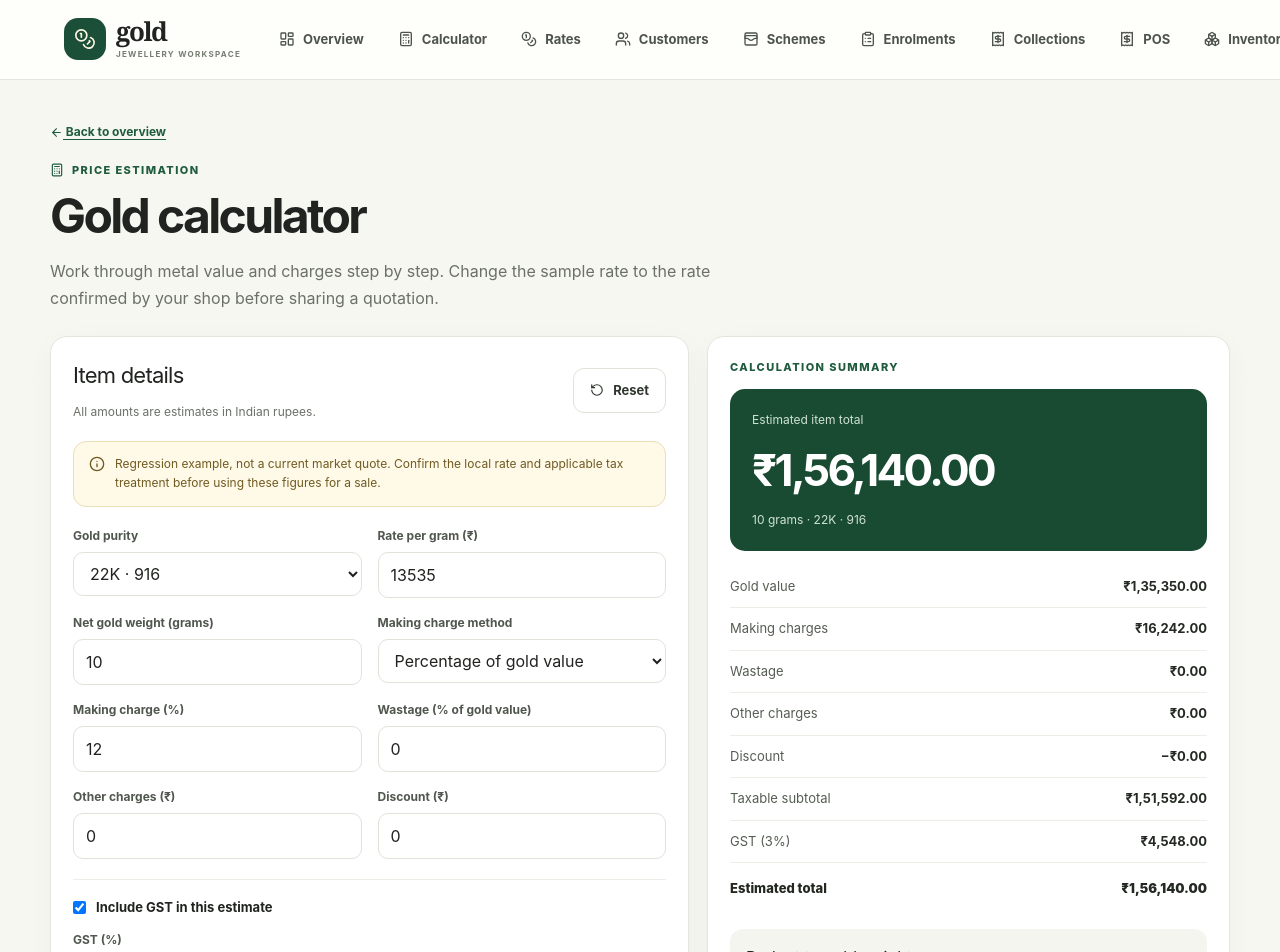
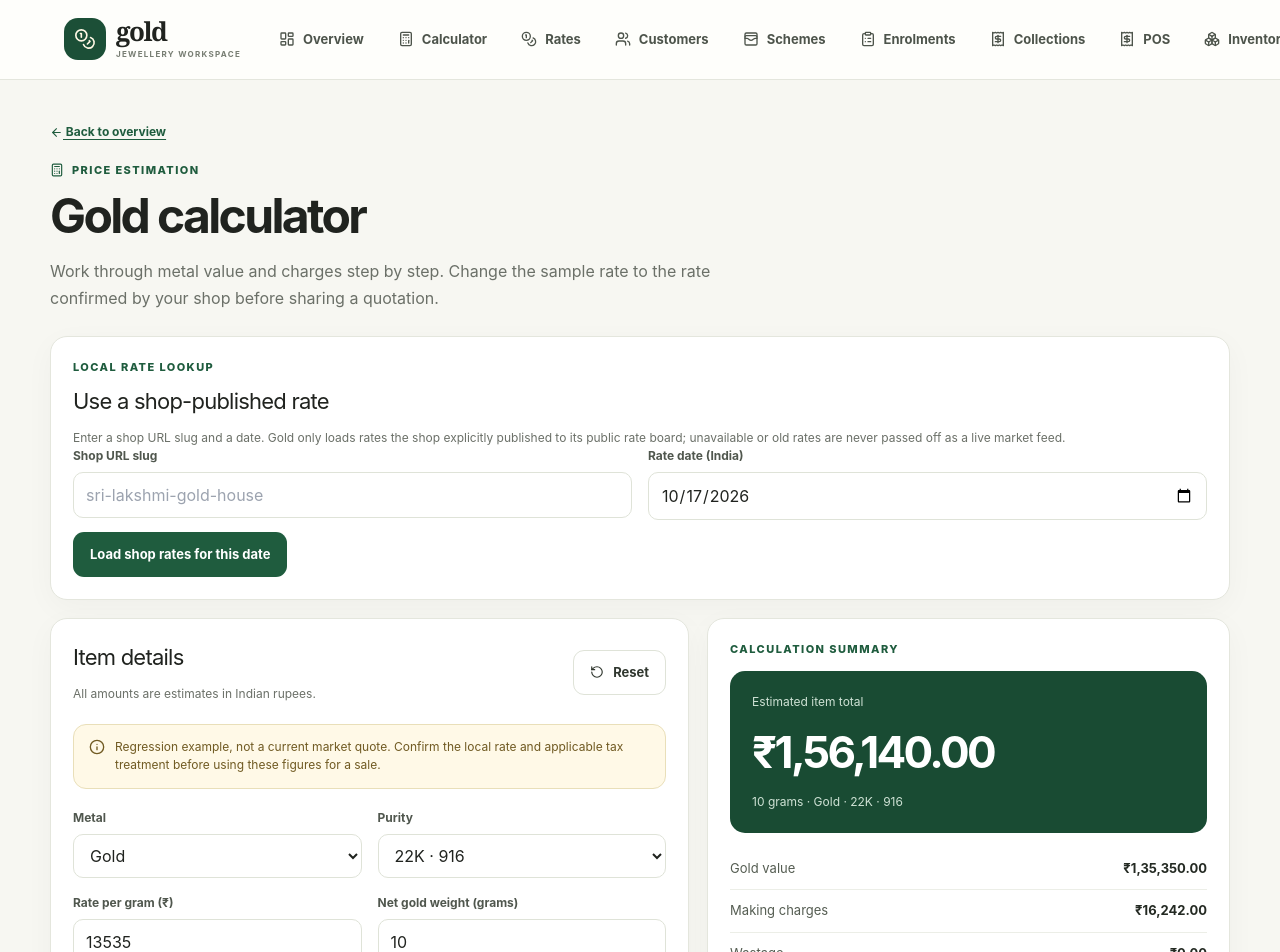
Before and after one commit to cva121997-source/gold, a Next.js app: page /calculator in a window 1280 px wide. Shown: the top 952 px of the page. Built offline with nearby package versions, Linux system fonts and the light colour scheme.

Commit message:
Connect calculator to shop-published location and date rates

```diff
--- a/app/calculator/calculator.tsx
+++ b/app/calculator/calculator.tsx
@@ -1,15 +1,33 @@
 "use client";
-import { useMemo, useState } from "react";
+import { useMemo, useState, type FormEvent } from "react";
 import { Info, RotateCcw } from "lucide-react";
 import { calculateJewelleryQuote } from "@/lib/gold-calculation.js";
 
 type MakingMode = "percent" | "fixed" | "perGram";
+type PublicRate = {
+  shop_name: string; shop_slug: string; branch_name: string | null; state: string | null;
+  district: string | null; city: string | null; locality: string | null;
+  metal_code: string; metal_name: string; purity_code: string; purity_label: string;
+  price_per_gram: number | string; source_label: string | null; rate_status: string;
+  effective_at: string; is_stale: boolean;
+};
+const todayInIndia = () => new Intl.DateTimeFormat("en-CA", {
+  timeZone: "Asia/Kolkata", year: "numeric", month: "2-digit", day: "2-digit"
+}).format(new Date());
 const inr = (amount: number) => new Intl.NumberFormat("en-IN", { style: "currency", currency: "INR", maximumFractionDigits: 2 }).format(Number.isFinite(amount) ? amount : 0);
 const parsePositive = (value: string) => { const n = Number(value); return Number.isFinite(n) && n >= 0 ? n : 0; };
 
 export default function GoldCalculator() {
   const [purity, setPurity] = useState("22K · 916");
+  const [metal, setMetal] = useState("gold");
   const [rate, setRate] = useState("13535");
+  const [shopSlug, setShopSlug] = useState("");
+  const [rateDate, setRateDate] = useState(todayInIndia);
+  const [publishedRates, setPublishedRates] = useState<PublicRate[]>([]);
+  const [loadedShop, setLoadedShop] = useState<PublicRate | null>(null);
+  const [rateLoading, setRateLoading] = useState(false);
+  const [rateError, setRateError] = useState("");
+  const [rateNotice, setRateNotice] = useState("");
   const [weight, setWeight] = useState("10");
   const [makingMode, setMakingMode] = useState<MakingMode>("percent");
   const [makingInput, setMakingInput] = useState("12");
@@ -20,16 +38,116 @@ export default function GoldCalculator() {
   const [gstPercent, setGstPercent] = useState("3");
   const [budget, setBudget] = useState("156140");
 
+  const availableMetals = useMemo(() => {
+    if (!publishedRates.length) return [{ code: "gold", name: "Gold" }];
+    const unique = new Map<string, string>();
+    publishedRates.forEach((item) => unique.set(item.metal_code, item.metal_name));
+    return Array.from(unique.entries()).map(([code, name]) => ({ code, name }));
+  }, [publishedRates]);
+  const availablePurities = useMemo(() => {
+    if (!publishedRates.length) return ["24K · 999", "22K · 916", "18K · 750"];
+    return Array.from(new Set(publishedRates.filter((item) => item.metal_code === metal).map((item) => item.purity_label)));
+  }, [publishedRates, metal]);
+  const selectedPublishedRate = publishedRates.find((item) => item.metal_code === metal && item.purity_label === purity) ?? null;
+
+  async function loadPublishedRates(event: FormEvent<HTMLFormElement>) {
+    event.preventDefault();
+    setRateError("");
+    setRateNotice("");
+    setRateLoading(true);
+    try {
+      const { createClient } = await import("@/lib/supabase/client");
+      const { data, error } = await createClient().rpc("get_public_rate_board_for_date", {
+        p_shop_slug: shopSlug.trim(),
+        p_rate_date: rateDate,
+      });
+      if (error) {
+        setRateError("Published rates could not be loaded. Check the shop slug, public rate settings and the historical-rate migration.");
+        setPublishedRates([]);
+        setLoadedShop(null);
+        return;
+      }
+      const rows = (data ?? []) as PublicRate[];
+      if (!rows.length) {
+        setRateError("No public rate has been published for this shop on or before the selected date. The calculator will remain on its clearly labelled sample rate.");
+        setPublishedRates([]);
+        setLoadedShop(null);
+        return;
+      }
+      setPublishedRates(rows);
+      const preferred = rows.find((item) => item.metal_code === "gold" && item.purity_code === "22K") ?? rows.find((item) => item.metal_code === "gold") ?? rows[0];
+      setMetal(preferred.metal_code);
+      setPurity(preferred.purity_label);
+      setRate(String(preferred.price_per_gram));
+      setLoadedShop(preferred);
+      const location = [preferred.locality, preferred.city, preferred.district, preferred.state].filter(Boolean).join(", ");
+      setRateNotice(preferred.shop_name + (location ? " · " + location : "") + " · rates effective on or before " + rateDate);
+    } catch {
+      setRateError("Gold could not connect to the published rate board. Check Supabase configuration and try again.");
+    } finally {
+      setRateLoading(false);
+    }
+  }
+
+  function chooseMetal(next: string) {
+    setMetal(next);
+    const nextRate = publishedRates.find((item) => item.metal_code === next);
+    if (nextRate) {
+      setPurity(nextRate.purity_label);
+      setRate(String(nextRate.price_per_gram));
+      setLoadedShop(nextRate);
+    } else if (next === "gold") {
+      setPurity("22K · 916");
+      setRate("13535");
+    } else {
+      setPurity("");
+      setRate("0");
+    }
+  }
+
+  function choosePurity(next: string) {
+    setPurity(next);
+    const selected = publishedRates.find((item) => item.metal_code === metal && item.purity_label === next);
+    if (selected) {
+      setRate(String(selected.price_per_gram));
+      setLoadedShop(selected);
+    } else if (!publishedRates.length) {
+      if (next === "24K · 999") setRate("14712");
+      else if (next === "22K · 916") setRate("13535");
+      else setRate("11034");
+    }
+  }
+
   const values = useMemo(() => calculateJewelleryQuote({
     rate, weight, makingMode, makingInput, wastagePercent, otherCharges, discount, gstEnabled, gstPercent, budget
   }), [rate, weight, makingMode, makingInput, wastagePercent, otherCharges, discount, gstEnabled, gstPercent, budget]);
 
   function reset() {
-    setPurity("22K · 916"); setRate("13535"); setWeight("10"); setMakingMode("percent"); setMakingInput("12");
+    setPurity("22K · 916"); setMetal("gold"); setRate("13535"); setWeight("10"); setMakingMode("percent"); setMakingInput("12");
     setWastagePercent("0"); setOtherCharges("0"); setDiscount("0"); setGstEnabled(true); setGstPercent("3"); setBudget("156140");
+    setShopSlug(""); setRateDate(todayInIndia()); setPublishedRates([]); setLoadedShop(null); setRateError(""); setRateNotice("");
   }
 
-  return <div className="calc-layout">
+  return <div style={{ display: "grid", gap: 18 }}>
+    <section className="panel">
+      <div className="eyebrow">Local rate lookup</div>
+      <h2 style={{ marginTop: 9 }}>Use a shop-published rate</h2>
+      <p className="small muted">Enter a shop URL slug and a date. Gold only loads rates the shop explicitly published to its public rate board; unavailable or old rates are never passed off as a live market feed.</p>
+      <form onSubmit={loadPublishedRates}>
+        <div className="form-grid">
+          <div className="field"><label htmlFor="shopSlugRate">Shop URL slug</label><input id="shopSlugRate" value={shopSlug} onChange={(e) => setShopSlug(e.target.value.toLowerCase().trim())} maxLength={60} pattern="[a-z0-9]+(-[a-z0-9]+)*" placeholder="sri-lakshmi-gold-house" /></div>
+          <div className="field"><label htmlFor="selectedRateDate">Rate date (India)</label><input id="selectedRateDate" type="date" value={rateDate} max={todayInIndia()} onChange={(e) => setRateDate(e.target.value)} required /></div>
+        </div>
+        <button className="btn btn-primary" type="submit" disabled={rateLoading || !shopSlug.trim()} style={{ marginTop: 12 }}>{rateLoading ? "Loading published rates…" : "Load shop rates for this date"}</button>
+      </form>
+      {rateError && <div role="alert" className="notice" style={{ marginTop: 13 }}>{rateError}</div>}
+      {rateNotice && <div className="notice" style={{ marginTop: 13, color: "#1f5c3e", background: "#edf7ef", borderColor: "#cfe4d4" }}>{rateNotice}</div>}
+      {loadedShop && <div className="small muted" style={{ marginTop: 8 }}>
+        Source: {loadedShop.source_label ?? loadedShop.rate_status} · Effective {new Date(loadedShop.effective_at).toLocaleString("en-IN", { timeZone: "Asia/Kolkata" })}
+        {loadedShop.is_stale ? " · STALE / VERIFY" : ""}
+      </div>}
+    </section>
+    <div className="calc-layout">
     <section className="panel">
       <div style={{ display: "flex", justifyContent: "space-between", alignItems: "center", gap: 12, marginBottom: 20 }}>
         <div><h2>Item details</h2><p className="small muted" style={{ marginBottom: 0 }}>All amounts are estimates in Indian rupees.</p></div>
@@ -37,7 +155,7 @@ export default function GoldCalculator() {
       </div>
       <div className="notice" style={{ marginBottom: 20 }}><Info size={16} style={{ flexShrink: 0, marginTop: 1 }} /><span>Regression example, not a current market quote. Confirm the local rate and applicable tax treatment before using these figures for a sale.</span></div>
       <div className="form-grid">
-        <div className="field"><label htmlFor="purity">Gold purity</label><select id="purity" value={purity} onChange={(e) => { const next = e.target.value; setPurity(next); if (next === "24K · 999") setRate("14712"); else if (next === "22K · 916") setRate("13535"); else setRate("11034"); }}><option>24K · 999</option><option>22K · 916</option><option>18K · 750</option></select></div>
+        <div className="field"><label htmlFor="metal">Metal</label><select id="metal" value={metal} onChange={(e) => chooseMetal(e.target.value)}>{availableMetals.map((item) => <option key={item.code} value={item.code}>{item.name}</option>)}</select></div><div className="field"><label htmlFor="purity">Purity</label><select id="purity" value={purity} onChange={(e) => choosePurity(e.target.value)}>{availablePurities.map((item) => <option key={item} value={item}>{item}</option>)}</select></div>
         <div className="field"><label htmlFor="rate">Rate per gram (₹)</label><input id="rate" type="number" min="0" step="0.01" value={rate} onChange={(e) => setRate(e.target.value)} /></div>
         <div className="field"><label htmlFor="weight">Net gold weight (grams)</label><input id="weight" type="number" min="0" step="0.001" value={weight} onChange={(e) => setWeight(e.target.value)} /></div>
         <div className="field"><label htmlFor="makingMode">Making charge method</label><select id="makingMode" value={makingMode} onChange={(e) => setMakingMode(e.target.value as MakingMode)}><option value="percent">Percentage of gold value</option><option value="fixed">Fixed amount per item</option><option value="perGram">Amount per gram</option></select></div>
@@ -54,9 +172,9 @@ export default function GoldCalculator() {
     </section>
     <aside className="panel">
       <div className="eyebrow">Calculation summary</div>
-      <div className="result-hero" style={{ marginTop: 13 }}><div className="label">Estimated item total</div><strong>{inr(values.total)}</strong><div className="label">{parsePositive(weight).toLocaleString("en-IN")} grams · {purity}</div></div>
+      <div className="result-hero" style={{ marginTop: 13 }}><div className="label">Estimated item total</div><strong>{inr(values.total)}</strong><div className="label">{parsePositive(weight).toLocaleString("en-IN")} grams · {availableMetals.find((item) => item.code === metal)?.name ?? "Metal"} · {purity}</div></div>
       <div style={{ marginTop: 15 }}>
-        <div className="breakdown-row"><span>Gold value</span><strong>{inr(values.goldValue)}</strong></div>
+        <div className="breakdown-row"><span>{availableMetals.find((item) => item.code === metal)?.name ?? "Metal"} value</span><strong>{inr(values.goldValue)}</strong></div>
         <div className="breakdown-row"><span>Making charges</span><strong>{inr(values.making)}</strong></div>
         <div className="breakdown-row"><span>Wastage</span><strong>{inr(values.wastage)}</strong></div>
         <div className="breakdown-row"><span>Other charges</span><strong>{inr(values.other)}</strong></div>
@@ -72,5 +190,6 @@ export default function GoldCalculator() {
         <p className="small muted" style={{ margin: "7px 0 0" }}>The reverse estimate uses the same rate, making, wastage, other-charge, discount and tax settings. Treat discounts as estimates until the shop confirms eligibility.</p>
       </div>
     </aside>
+    </div>
   </div>;
 }
```
